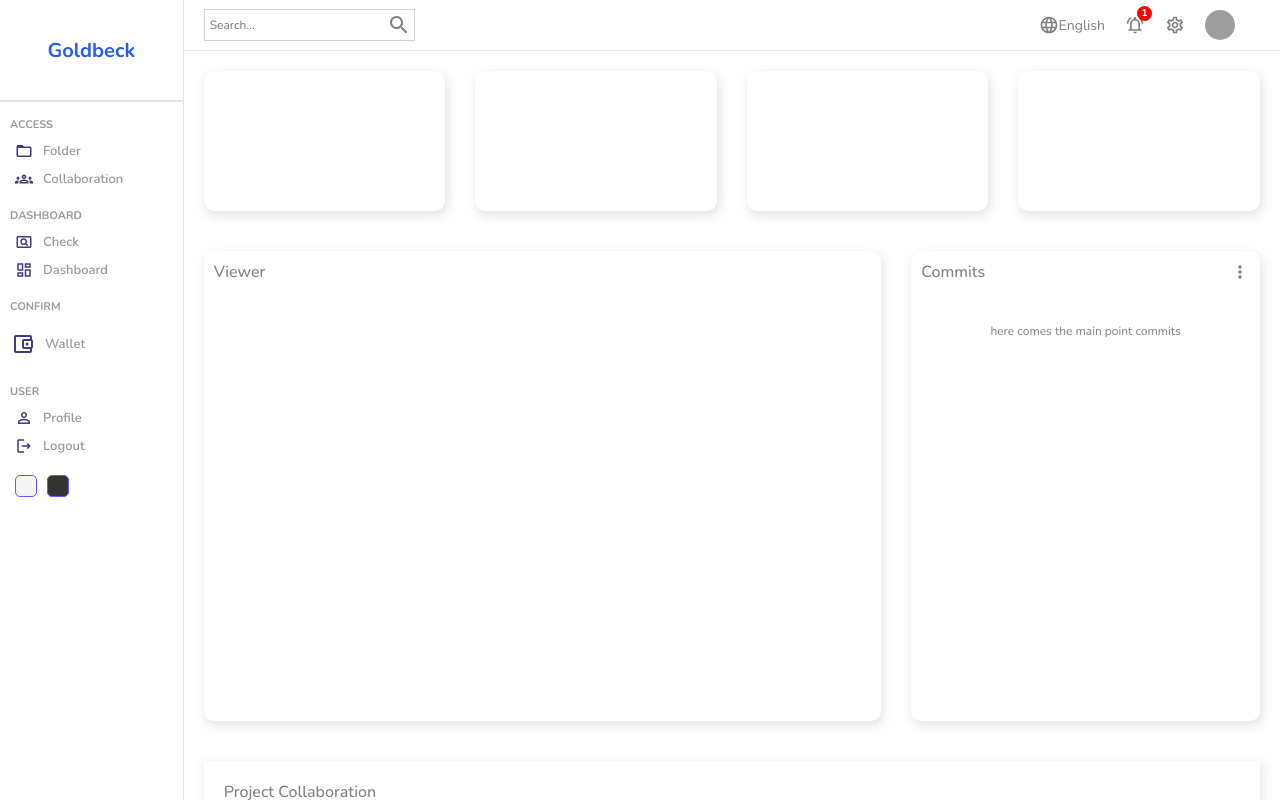
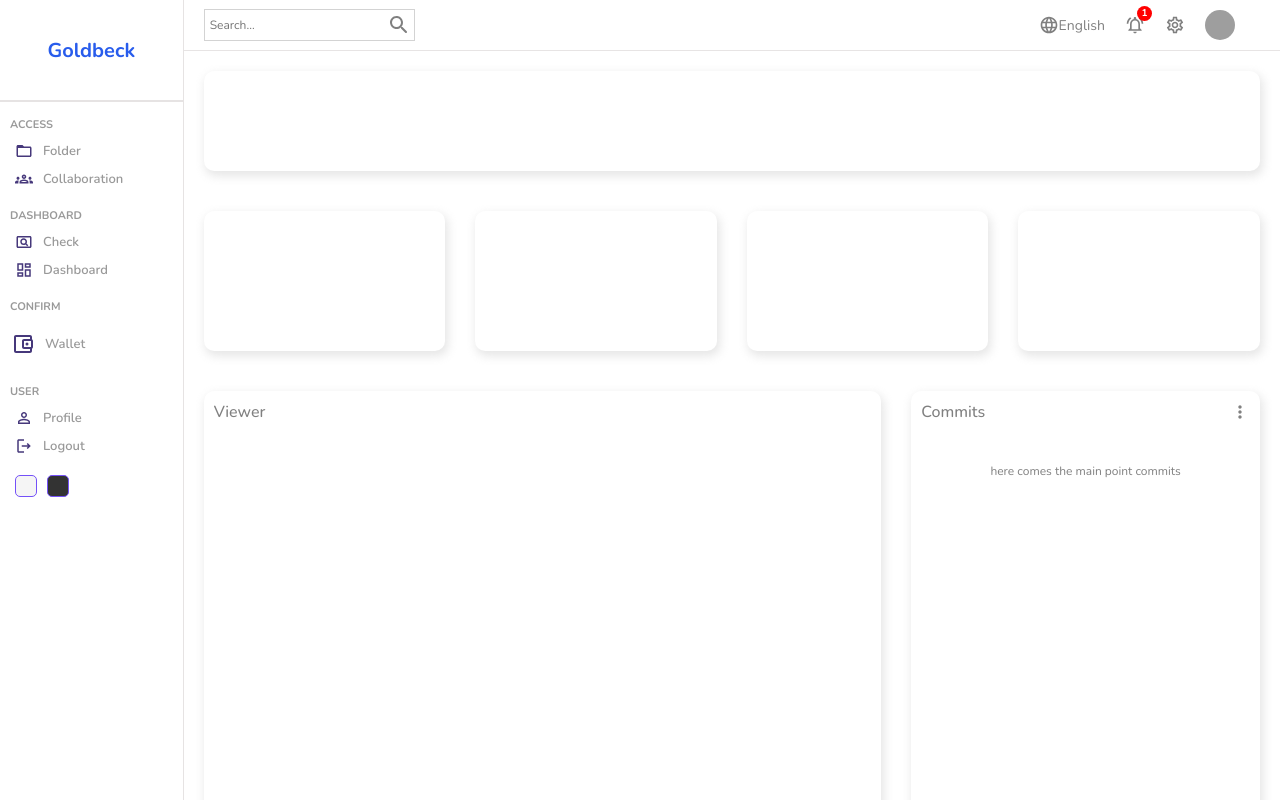
Before and after one commit to Gizemdem/bc_dashboard, a React (Create React App) app: page / in a window 1280 px wide. Shown: the top 800 px of the page. Built offline with nearby package versions, Linux system fonts and the light colour scheme; grey boxes are pictures that could not be loaded.

Commit message:
topwidget added

```diff
--- a/src/App.js
+++ b/src/App.js
@@ -1,5 +1,5 @@
 import Home from "./pages/home/Home";
-import Login from "./pages/login/Login";
+import Test from "./pages/test/Test";
 import List from "./pages/list/List";
 import Single from "./pages/single/Single";
 import New from "./pages/new/New";
@@ -13,7 +13,7 @@ function App() {
           <Routes>
               <Route path="/" >
                   <Route index element = {<Home/>}/>
-                  <Route path="login" element = {<Login/>}/>
+                  <Route path="test" element = {<Test/>}/>
                   <Route path="users">
                     <Route index element = {<List/>}/>
                     <Route path=":userId" element = {<Single/>}/>
--- /dev/null
+++ b/src/components/topWidget/TopWidget.jsx
@@ -0,0 +1,11 @@
+import "./topWidget.scss";
+
+const TopWidget = () => {
+    return (
+        <div className="topWidget">
+            <div></div>
+        </div>
+    )
+}
+
+export default TopWidget
--- /dev/null
+++ b/src/components/topWidget/topWidget.scss
@@ -0,0 +1,9 @@
+.topWidget{
+    display: flex;
+    flex: 2;
+    padding: 10px;
+    -webkit-box-shadow: 2px 4px 10px 1px rgba(0,0,0,0.47) ;
+    box-shadow: 2px 4px 10px 1px rgba(201,201,201,0.47);
+    border-radius: 10px;
+    height: 80px;
+}
--- a/src/components/widget/Widget.jsx
+++ b/src/components/widget/Widget.jsx
@@ -1,5 +1,4 @@
 import "./widget.scss";
-
 
 const Widget = () => {
     return (
--- a/src/pages/home/Home.jsx
+++ b/src/pages/home/Home.jsx
@@ -2,8 +2,9 @@ import "./home.scss";
 import Sidebar  from "../../components/sidebar/Sidebar" ;
 import Navbar from "../../components/navbar/Navbar";
 import Widget from "../../components/widget/Widget";
+import TopWidget from "../../components/topWidget/TopWidget"
 import ViewerContainer from "../../components/viewerContainer/ViewerContainer";
-import CommitContainer from "../../components/commitContainer/CommitContainer"
+import CommitContainer from "../../components/commitContainer/CommitContainer";
 import Table from "../../components/table/Table";
 
 const Home = () => {
@@ -12,6 +13,9 @@ const Home = () => {
             <Sidebar/>
             <div className="homeContainer">
                 <Navbar/>
+                <div className="widgets">
+                    <TopWidget/>
+                </div>
                 <div className="widgets">
                     <Widget/>
                     <Widget/>
--- a/src/pages/login/login.scss
+++ /dev/null
@@ -1,6 +0,0 @@
-.login{
-    background-color: rgb(128, 94, 163);
-    .title{
-        color: white;
-    }
-}
--- a/src/pages/login/Login.jsx
+++ b/src/pages/test/Test.jsx
@@ -1,14 +1,16 @@
-import "./login.scss"
+import "./test.scss"
 import Sidebar from "../../components/sidebar/Sidebar"
 import Navbar from "../../components/navbar/Navbar"
-// import Container from "../../components/viewerContainer/ViewerContainer"
 
 const Login = () => {
     return (
-        <div className="login">
-            <Sidebar/>
-            <div className="homeContainer">
+        <div className="test">
+            <Sidebar />
+            <div className="testContainer" >
                 <Navbar/>
+                <div >
+                    <p>test test</p>
+                </div>
                 {/* <div >
                     <Container/>
                 </div> */}
--- /dev/null
+++ b/src/pages/test/test.scss
@@ -0,0 +1,7 @@
+.test{
+    display: flex;
+    width: 100%;
+    .testContainer{
+        flex: 6;
+    }
+}
```
